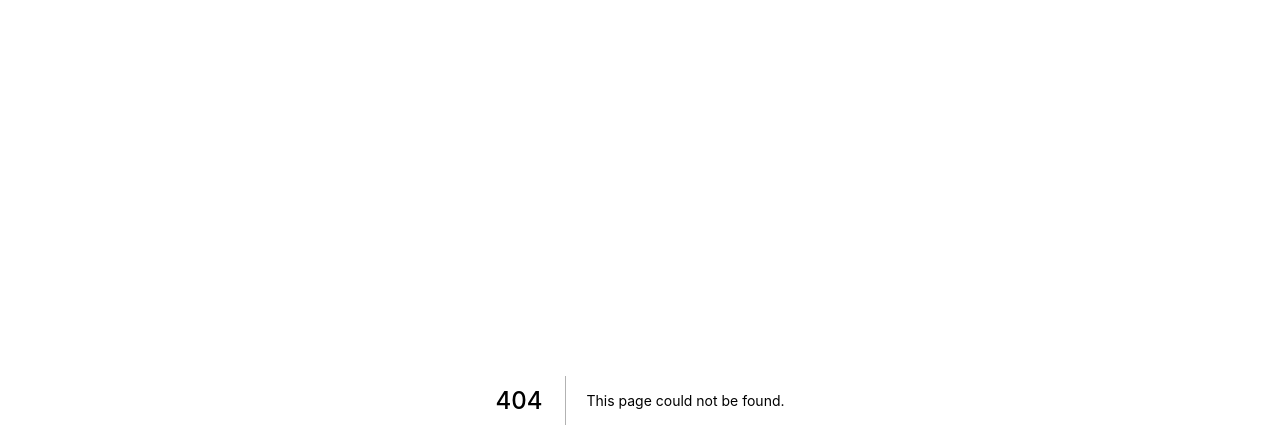
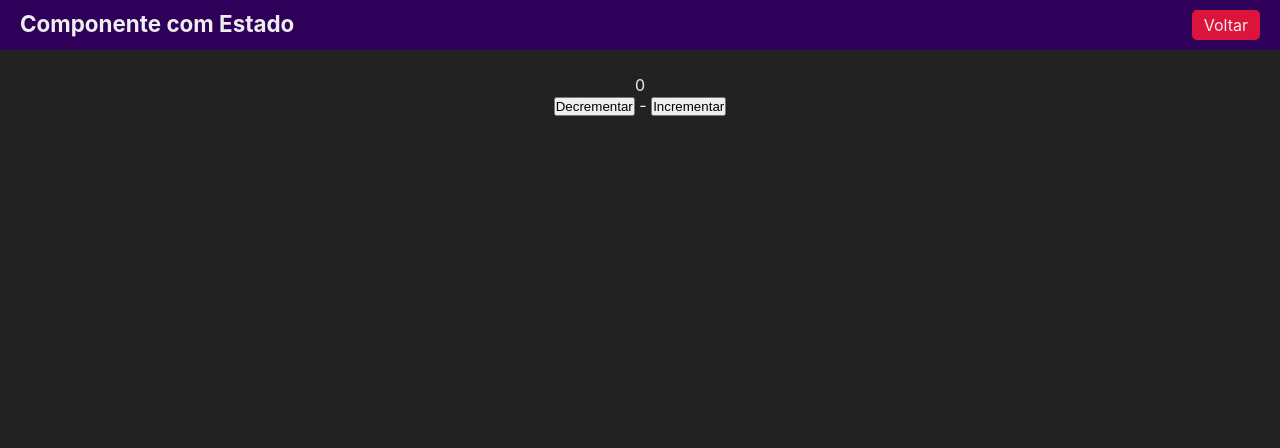
Before and after one commit to P4ul1t0s/fundamentos-next, a Next.js app: page /estado in a window 1280 px wide. Before the commit this address had no page. Shown: the top 448 px of the page. Built offline with nearby package versions, Linux system fonts and the light colour scheme.

Commit message:
Componente com estado

```diff
--- /dev/null
+++ b/src/pages/estado.jsx
@@ -0,0 +1,28 @@
+import { useState } from "react";
+import Layout from "../components/Layout";
+
+export default function Estado(){
+    const [numero, setNumero] = useState(0)
+
+    function decrementar(){
+        setNumero(numero - 1)
+    }
+
+    function incrementar(){
+        setNumero(numero + 1)
+    }
+
+    return(
+        <Layout titulo="Componente com Estado">
+            <div style={{
+                width: '100%',
+                textAlign: 'center'
+            }}>
+                <div>{numero}</div>
+                <button onClick={decrementar}>Decrementar</button>
+                <span> - </span>
+                <button onClick={incrementar}>Incrementar</button>
+            </div>
+        </Layout>
+    )
+}
--- a/src/pages/index.jsx
+++ b/src/pages/index.jsx
@@ -18,6 +18,7 @@ export default function Inicio(){
                 <Navegador texto="JSX" destino="jsx" cor="crimson"/>
                 <Navegador texto="Navegação #01" destino="navegacao" cor="green"/>
                 <Navegador texto="Navegação #02" destino="cliente/sp-2/321" cor="blue"/>
+                <Navegador texto="Componente com Estado" destino="estado" cor="pink"/>
             </div>
         </main>
     )
```
